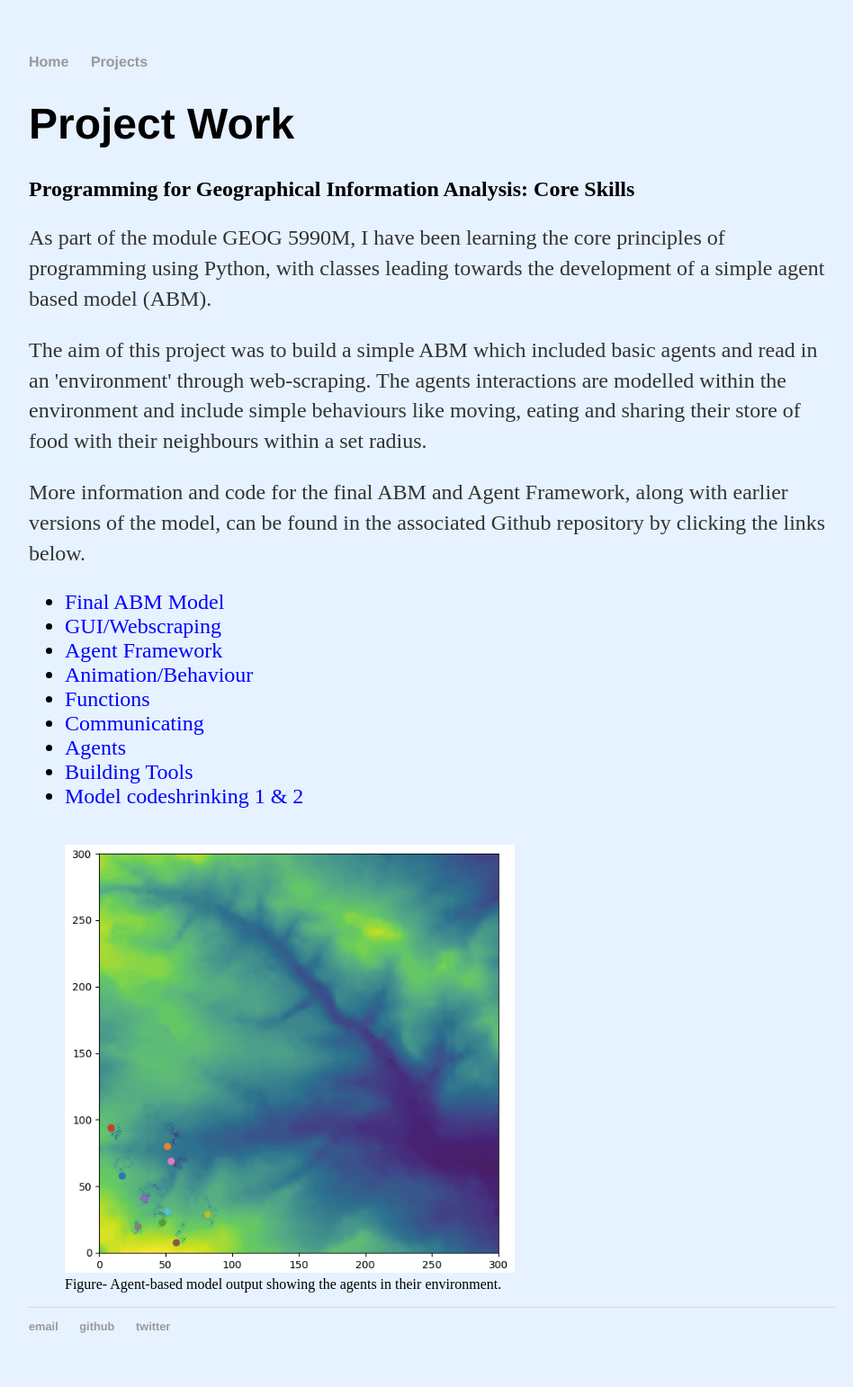
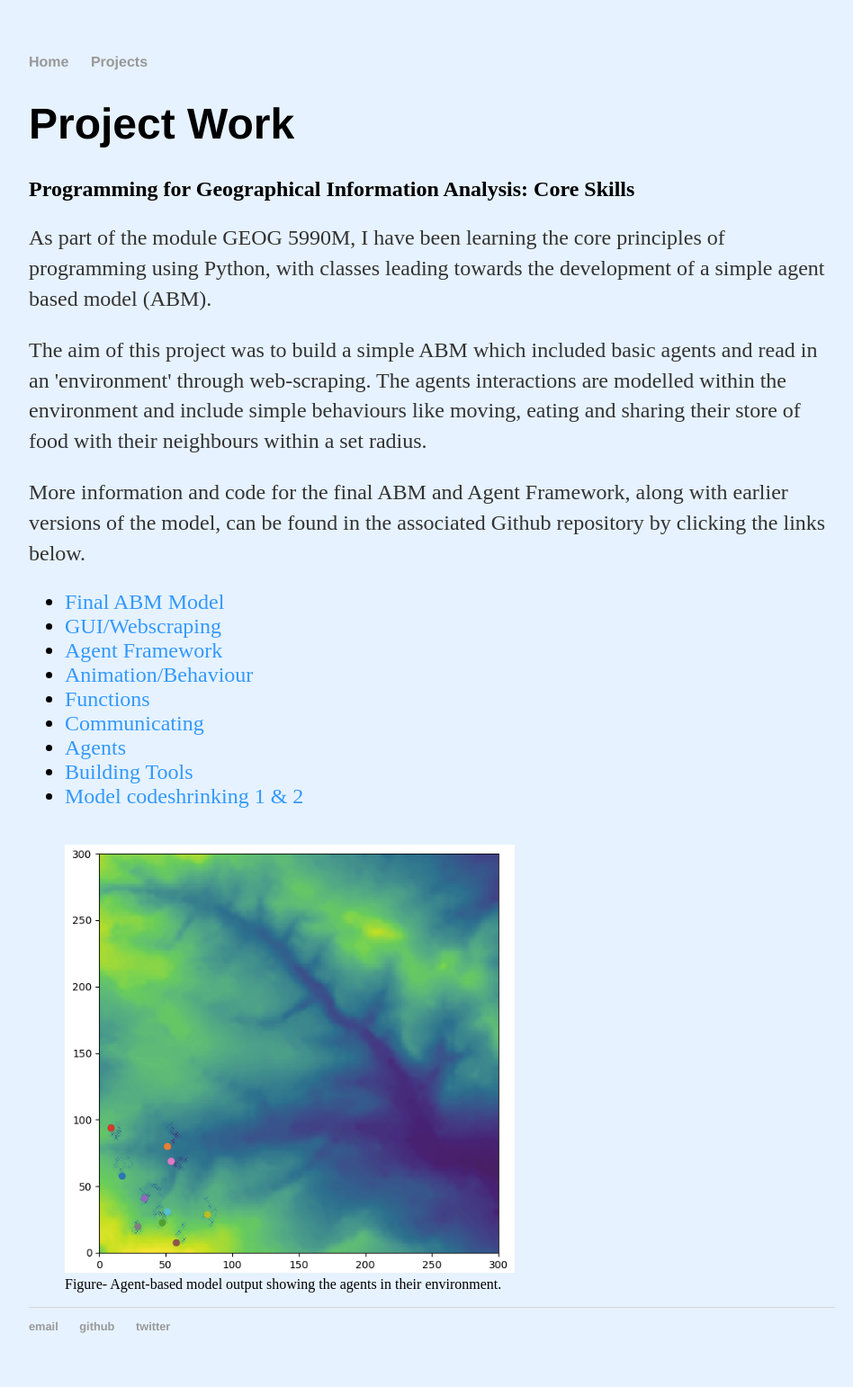
Before and after one commit to ee16hls/ee16hls.github.io, a Jekyll site: the page built from projects/index.html, in a window 1280 px wide. Shown: the whole page at 90% size, without its empty margins (160-1108 px from the left). Built offline with Jekyll 4.4.1, drawn with Linux system fonts in a browser that asks for light colours.

Commit message:
Update index.html

```diff
--- a/projects/index.html
+++ b/projects/index.html
@@ -16,15 +16,15 @@
 
   <ul class="posts">
 
-     <li><a href="https://github.com/ee16hls/PGIA-Practicals/tree/master/src/unpackaged/abm/Final_ABM" style ="color:blue;">Final ABM Model</a></li>
-     <li><a href="https://github.com/ee16hls/PGIA-Practicals/tree/master/src/unpackaged/abm/Webscraping" style ="color:blue;">GUI/Webscraping</a></li>
-     <li><a href="https://github.com/ee16hls/PGIA-Practicals/tree/master/src/unpackaged/abm/Agent_Framework" style ="color:blue;">Agent Framework</a></li>
-     <li><a href="https://github.com/ee16hls/PGIA-Practicals/tree/master/src/unpackaged/abm/Animation:Behaviour" style ="color:blue;">Animation/Behaviour</a></li>
-     <li><a href="https://github.com/ee16hls/PGIA-Practicals/tree/master/src/unpackaged/abm/Functions" style ="color:blue;">Functions</a></li>
-     <li><a href="https://github.com/ee16hls/PGIA-Practicals/tree/master/src/unpackaged/abm/Communicating" style ="color:blue;">Communicating</a></li>
-     <li><a href="https://github.com/ee16hls/PGIA-Practicals/tree/master/src/unpackaged/abm/Agents" style ="color:blue;">Agents</a></li>
-     <li><a href="https://github.com/ee16hls/PGIA-Practicals/tree/master/src/unpackaged/abm/Building_Tools" style ="color:blue;">Building Tools</a></li>
-     <li><a href="https://github.com/ee16hls/PGIA-Practicals/tree/master/src/unpackaged/abm/Model_Codeshrinking_1%262" style ="color:blue;">Model codeshrinking 1 & 2</a></li>
+     <li><a href="https://github.com/ee16hls/PGIA-Practicals/tree/master/src/unpackaged/abm/Final_ABM" style ="color:#3399ff;">Final ABM Model</a></li>
+     <li><a href="https://github.com/ee16hls/PGIA-Practicals/tree/master/src/unpackaged/abm/Webscraping" style ="color:#3399ff;">GUI/Webscraping</a></li>
+     <li><a href="https://github.com/ee16hls/PGIA-Practicals/tree/master/src/unpackaged/abm/Agent_Framework" style ="color:#3399ff;">Agent Framework</a></li>
+     <li><a href="https://github.com/ee16hls/PGIA-Practicals/tree/master/src/unpackaged/abm/Animation:Behaviour" style ="color:#3399ff;">Animation/Behaviour</a></li>
+     <li><a href="https://github.com/ee16hls/PGIA-Practicals/tree/master/src/unpackaged/abm/Functions" style ="color:#3399ff;">Functions</a></li>
+     <li><a href="https://github.com/ee16hls/PGIA-Practicals/tree/master/src/unpackaged/abm/Communicating" style ="color:#3399ff;">Communicating</a></li>
+     <li><a href="https://github.com/ee16hls/PGIA-Practicals/tree/master/src/unpackaged/abm/Agents" style ="color:#3399ff;">Agents</a></li>
+     <li><a href="https://github.com/ee16hls/PGIA-Practicals/tree/master/src/unpackaged/abm/Building_Tools" style ="color:#3399ff;">Building Tools</a></li>
+     <li><a href="https://github.com/ee16hls/PGIA-Practicals/tree/master/src/unpackaged/abm/Model_Codeshrinking_1%262" style ="color:#3399ff;">Model codeshrinking 1 & 2</a></li>
 
   </ul>
 
```
